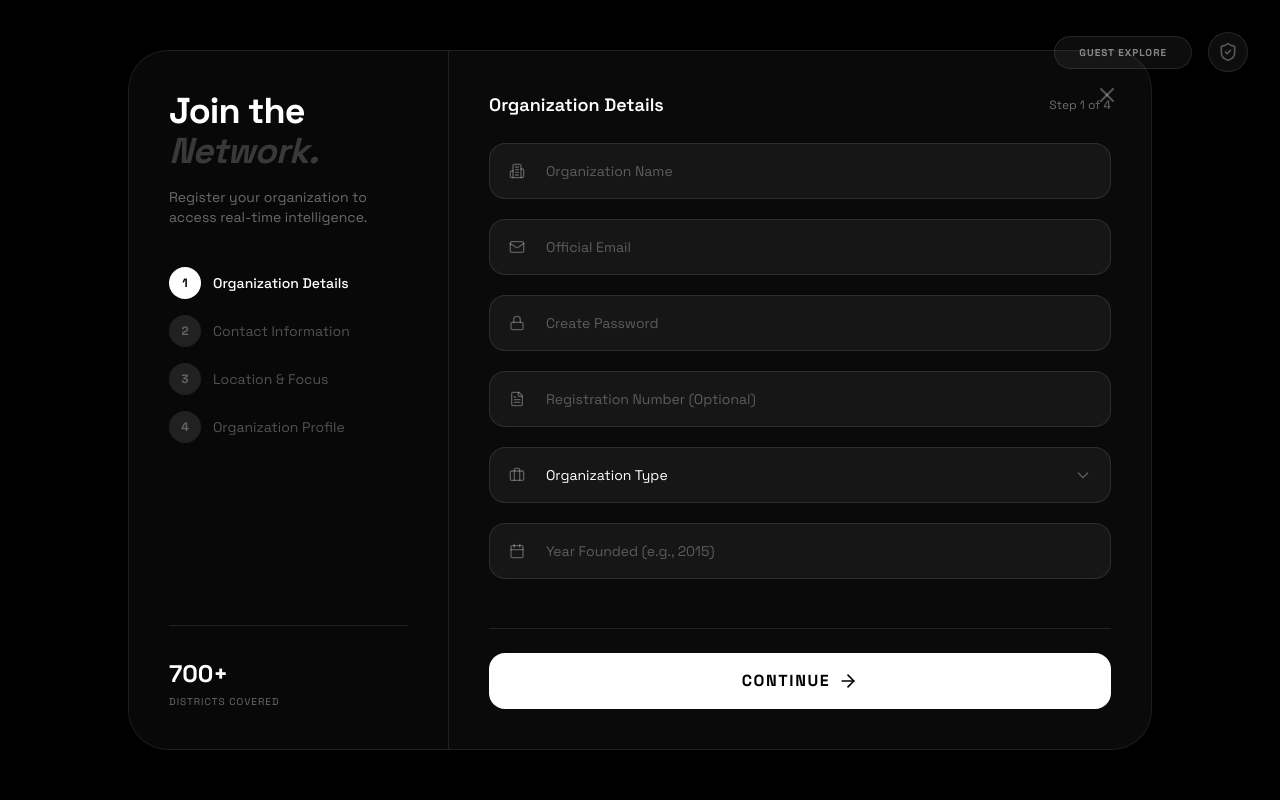
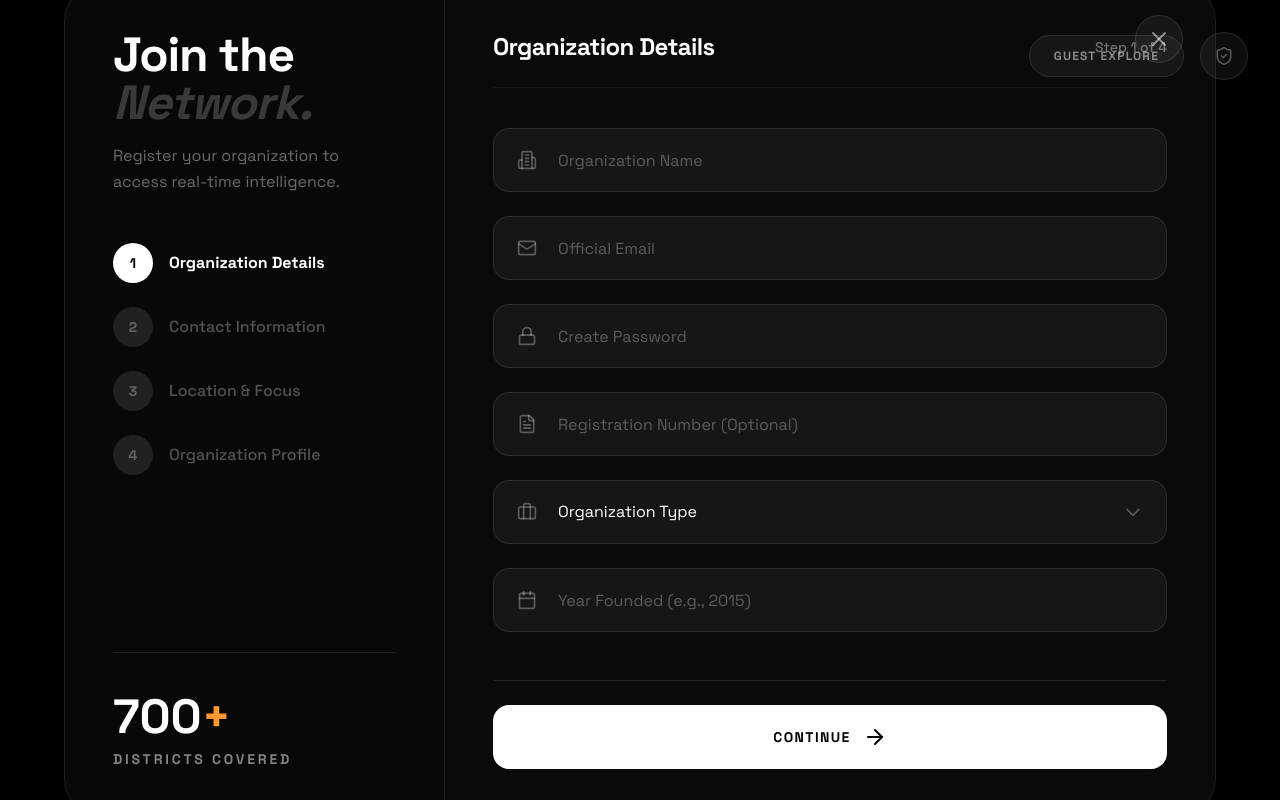
Before and after one commit to Insaan01/ShikshaMap, a Next.js app in the folder frontend/: page / in a window 1280 px wide. Both pictures are taken after a click on the button "REGISTER NGO". Shown: the top 800 px of the page. Built offline with nearby package versions, Linux system fonts and the light colour scheme.

Commit message:
refactor: updated the font size as requested

```diff
--- a/frontend/components/heroSection.tsx
+++ b/frontend/components/heroSection.tsx
@@ -188,7 +188,7 @@ export default function HeroSection() {
             <motion.p
               animate={{ opacity: [0.4, 1, 0.4] }}
               transition={{ repeat: Infinity, duration: 1.5, ease: "easeInOut" }}
-              className="text-white/80 text-xs font-bold tracking-[0.3em] uppercase"
+              className="text-white/80 text-sm font-bold tracking-[0.3em] uppercase"
             >
               Connecting to Bharat...
             </motion.p>
@@ -201,7 +201,7 @@ export default function HeroSection() {
           whileHover={{ scale: 1.05 }}
           whileTap={{ scale: 0.95 }}
           onClick={() => handleNavigation("/landingPage")}
-          className="px-6 py-2 rounded-full bg-white/5 border border-white/10 text-white/50 text-[10px] font-bold uppercase tracking-widest hover:bg-white/10 hover:text-white transition-colors"
+          className="px-6 py-3 rounded-full bg-white/5 border border-white/10 text-white/50 text-xs font-bold uppercase tracking-widest hover:bg-white/10 hover:text-white transition-colors"
         >
           Guest Explore
         </motion.button>
@@ -209,7 +209,7 @@ export default function HeroSection() {
           whileHover={{ scale: 1.1 }}
           whileTap={{ scale: 0.9 }}
           onClick={() => handleNavigation("/admin/login")}
-          className="w-10 h-10 rounded-full bg-white/5 border border-white/10 flex items-center justify-center hover:bg-orange-500/20 group transition-colors"
+          className="w-12 h-12 rounded-full bg-white/5 border border-white/10 flex items-center justify-center hover:bg-orange-500/20 group transition-colors"
         >
           <ShieldCheck className="w-5 h-5 text-white/30 group-hover:text-orange-500 transition-colors" />
         </motion.button>
@@ -217,7 +217,6 @@ export default function HeroSection() {
 
       <section className="relative flex min-h-screen flex-col items-center justify-center px-6 py-12 bg-black overflow-hidden">
 
-        {/* Improvised Vibrant Tricolor God Rays */}
         <CustomGodRays />
 
         <motion.div
@@ -229,27 +228,27 @@ export default function HeroSection() {
         </motion.div>
 
         <motion.div variants={containerVariants} initial="hidden" animate="visible" className="relative z-10 flex flex-col items-center gap-8 text-center max-w-5xl mx-auto">
-          <motion.div variants={itemVariants} className="flex items-center gap-3 px-4 py-2 rounded-full bg-white/5 border border-white/10 backdrop-blur-md">
+          <motion.div variants={itemVariants} className="flex items-center gap-3 px-5 py-2.5 rounded-full bg-white/5 border border-white/10 backdrop-blur-md">
             <div className="flex gap-1">
-              <div className="w-1.5 h-1.5 rounded-full bg-[#FF9933]" />
-              <div className="w-1.5 h-1.5 rounded-full bg-white" />
-              <div className="w-1.5 h-1.5 rounded-full bg-[#138808]" />
+              <div className="w-2 h-2 rounded-full bg-[#FF9933]" />
+              <div className="w-2 h-2 rounded-full bg-white" />
+              <div className="w-2 h-2 rounded-full bg-[#138808]" />
             </div>
-            <span className="text-[10px] font-bold uppercase tracking-[0.3em] text-white/50">National Social Portal</span>
+            <span className="text-xs font-bold uppercase tracking-[0.3em] text-white/50">National Social Portal</span>
           </motion.div>
 
           <motion.h1 variants={itemVariants} className="text-6xl sm:text-8xl md:text-9xl font-bold tracking-tighter text-white">Bridge the Gap</motion.h1>
-          <motion.p variants={itemVariants} className="text-lg sm:text-2xl text-white/40 font-light max-w-2xl leading-relaxed">Intelligence for the growth of Bharat.</motion.p>
+          <motion.p variants={itemVariants} className="text-xl sm:text-3xl text-white/40 font-light max-w-3xl leading-relaxed">Intelligence for the growth of Bharat.</motion.p>
 
           {!isExpanded && (
-            <div className="flex flex-col sm:flex-row gap-4 mt-8">
+            <div className="flex flex-col sm:flex-row gap-5 mt-8">
               <motion.button
                 variants={itemVariants}
                 layoutId="modal"
                 onClick={handleExpand}
                 whileHover={{ scale: 1.05 }}
                 whileTap={{ scale: 0.95 }}
-                className="group h-16 px-10 rounded-full bg-white text-black font-bold text-xs uppercase tracking-widest flex items-center justify-center gap-4 shadow-[0_0_20px_rgba(255,255,255,0.1)] hover:shadow-[0_0_30px_rgba(255,255,255,0.3)] transition-shadow duration-300 relative overflow-hidden"
+                className="group h-16 px-10 rounded-full bg-white text-black font-bold text-sm uppercase tracking-widest flex items-center justify-center gap-4 shadow-[0_0_20px_rgba(255,255,255,0.1)] hover:shadow-[0_0_30px_rgba(255,255,255,0.3)] transition-shadow duration-300 relative overflow-hidden"
               >
                 Register NGO
                 <ArrowRight className="w-5 h-5 transition-transform duration-300 group-hover:translate-x-1.5" />
@@ -260,7 +259,7 @@ export default function HeroSection() {
                 onClick={() => handleNavigation("/ngo/login")}
                 whileHover={{ scale: 1.05 }}
                 whileTap={{ scale: 0.95 }}
-                className="group h-16 px-10 rounded-full bg-white/10 border border-white/20 text-white backdrop-blur-md font-bold text-xs uppercase tracking-widest flex items-center justify-center gap-4 hover:bg-white/20 transition-colors duration-300"
+                className="group h-16 px-10 rounded-full bg-white/10 border border-white/20 text-white backdrop-blur-md font-bold text-sm uppercase tracking-widest flex items-center justify-center gap-4 hover:bg-white/20 transition-colors duration-300"
               >
                 NGO Login
                 <ArrowRight className="w-5 h-5 transition-transform duration-300 group-hover:translate-x-1.5" />
@@ -270,9 +269,10 @@ export default function HeroSection() {
         </motion.div>
       </section>
 
+      {/* Increased typography in Mission Framework */}
       <section className="relative bg-black py-24 px-6 border-t border-white/5">
         <div className="max-w-6xl mx-auto">
-          <h2 className="text-sm font-bold tracking-[0.3em] text-[#FF9933] uppercase mb-12">The Mission Framework</h2>
+          <h2 className="text-base font-bold tracking-[0.3em] text-[#FF9933] uppercase mb-12">The Mission Framework</h2>
           <div className="grid grid-cols-1 md:grid-cols-2 gap-px bg-white/10 rounded-3xl overflow-hidden border border-white/10">
             {[
               { icon: Database, title: "Real-Time Intelligence", step: "01" },
@@ -281,10 +281,11 @@ export default function HeroSection() {
               { icon: Users, title: "Strategic Network", step: "04" },
             ].map((f, i) => (
               <motion.div key={i} className="group bg-black p-12 hover:bg-white/[0.02] transition-colors relative">
-                <span className="absolute top-8 right-8 text-4xl font-bold text-white/[0.03]">{f.step}</span>
-                <f.icon className="w-10 h-10 text-white/30 group-hover:text-[#B35D2B] mb-6 transition-colors" />
-                <h4 className="text-xl font-bold text-white mb-2">{f.title}</h4>
-                <p className="text-white/40 text-sm">Access live metrics for granular national development.</p>
+                {/* Scaled up background number */}
+                <span className="absolute top-8 right-8 text-6xl font-black text-white/[0.03]">{f.step}</span>
+                <f.icon className="w-12 h-12 text-white/30 group-hover:text-[#B35D2B] mb-6 transition-colors" />
+                <h4 className="text-2xl font-bold text-white mb-3">{f.title}</h4>
+                <p className="text-white/40 text-base leading-relaxed">Access live metrics for granular national development.</p>
               </motion.div>
             ))}
           </div>
@@ -295,39 +296,45 @@ export default function HeroSection() {
         {isExpanded && (
           <div className="fixed inset-0 z-[100] flex items-center justify-center p-0 sm:p-4 overflow-y-auto">
             <motion.div initial={{ opacity: 0 }} animate={{ opacity: 1 }} exit={{ opacity: 0 }} onClick={handleClose} className="absolute inset-0 bg-black/95 backdrop-blur-xl" />
-            <motion.div layoutId="modal" className="relative w-full max-w-5xl my-4 overflow-hidden bg-[#050505] sm:rounded-[40px] border border-white/10 flex flex-col lg:flex-row min-h-[600px] lg:min-h-[700px]">
-              <div className="lg:w-[320px] p-8 sm:p-10 flex flex-col justify-between bg-white/[0.01] border-b lg:border-b-0 lg:border-r border-white/10">
-                <div>
-                  <h2 className="text-3xl sm:text-4xl font-bold text-white tracking-tight mb-2">Join the <br /><span className="text-white/20 italic">Network.</span></h2>
-                  <p className="text-white/40 text-sm mt-4">Register your organization to access real-time intelligence.</p>
-                  <div className="mt-10 space-y-4">
+            <motion.div layoutId="modal" className="relative w-full max-w-6xl my-4 overflow-hidden bg-[#050505] sm:rounded-[40px] border border-white/10 flex flex-col lg:flex-row min-h-[600px] lg:min-h-[700px]">
+
+              <div className="lg:w-[380px] p-8 sm:p-12 flex flex-col justify-between bg-white/[0.01] border-b lg:border-b-0 lg:border-r border-white/10 relative">
+                <div className="relative z-10">
+                  <h2 className="text-4xl sm:text-5xl font-bold text-white tracking-tight mb-4">Join the <br /><span className="text-white/20 italic">Network.</span></h2>
+                  <p className="text-white/40 text-base leading-relaxed mt-4">Register your organization to access real-time intelligence.</p>
+
+                  <div className="mt-12 space-y-6">
                     {stepTitles.map((title, index) => (
-                      <div key={index} className="flex items-center gap-3">
-                        <div className={`w-8 h-8 rounded-full flex items-center justify-center text-xs font-bold transition-all duration-300 ${currentStep > index + 1 ? "bg-[#138808] text-white" : currentStep === index + 1 ? "bg-white text-black" : "bg-white/10 text-white/30"}`}>
-                          {currentStep > index + 1 ? <CheckCircle2 className="w-4 h-4" /> : index + 1}
+                      <div key={index} className="flex items-center gap-4">
+                        <div className={`w-10 h-10 rounded-full flex items-center justify-center text-sm font-bold transition-all duration-300 ${currentStep > index + 1 ? "bg-[#138808] text-white" : currentStep === index + 1 ? "bg-white text-black" : "bg-white/10 text-white/30"}`}>
+                          {currentStep > index + 1 ? <CheckCircle2 className="w-5 h-5" /> : index + 1}
                         </div>
-                        <span className={`text-sm transition-colors duration-300 ${currentStep === index + 1 ? "text-white font-medium" : "text-white/30"}`}>{title}</span>
+                        <span className={`text-base transition-colors duration-300 ${currentStep === index + 1 ? "text-white font-bold" : "text-white/30 font-medium"}`}>{title}</span>
                       </div>
                     ))}
                   </div>
                 </div>
-                <div className="hidden lg:block border-t border-white/10 pt-8 mt-8">
-                  <p className="text-2xl font-bold text-white">700+</p>
-                  <p className="text-[10px] text-white/40 uppercase tracking-widest mt-1">
+
+                {/* --- HUGE STATS SCALING HERE --- */}
+                <div className="hidden lg:block border-t border-white/10 pt-10 mt-10 relative z-10">
+                  <p className="text-5xl font-extrabold text-white">700<span className="text-[#FF9933]">+</span></p>
+                  <p className="text-xs sm:text-sm text-white/50 uppercase tracking-[0.2em] font-bold mt-2">
                     Districts Covered
                   </p>
                 </div>
               </div>
 
-              <div className="flex-1 p-8 sm:p-10 bg-white/[0.02] overflow-y-auto max-h-[70vh] lg:max-h-none">
+              <div className="flex-1 p-8 sm:p-12 bg-white/[0.02] overflow-y-auto max-h-[70vh] lg:max-h-none">
                 <form onSubmit={handleSubmit} className="h-full flex flex-col">
-                  <div className="flex items-center justify-between mb-6">
-                    <h3 className="text-lg font-semibold text-white">{stepTitles[currentStep - 1]}</h3>
-                    <span className="text-xs text-white/40">Step {currentStep} of {totalSteps}</span>
+
+                  <div className="flex items-center justify-between mb-10 border-b border-white/5 pb-6">
+                    {/* Scaled up Form Title */}
+                    <h3 className="text-2xl font-bold text-white tracking-tight">{stepTitles[currentStep - 1]}</h3>
+                    <span className="text-sm font-medium text-white/40">Step {currentStep} of {totalSteps}</span>
                   </div>
 
                   <AnimatePresence mode="wait">
-                    <motion.div key={currentStep} initial={{ opacity: 0, x: 20 }} animate={{ opacity: 1, x: 0 }} exit={{ opacity: 0, x: -20 }} transition={{ duration: 0.3 }} className="flex-1 space-y-5">
+                    <motion.div key={currentStep} initial={{ opacity: 0, x: 20 }} animate={{ opacity: 1, x: 0 }} exit={{ opacity: 0, x: -20 }} transition={{ duration: 0.3 }} className="flex-1 space-y-6">
                       {currentStep === 1 && (
                         <>
                           <CustomInput icon={Building2} placeholder="Organization Name" name="orgName" value={formState.orgName} onChange={handleInputChange} />
@@ -351,26 +358,18 @@ export default function HeroSection() {
                         <>
                           <CustomSelect icon={MapPin} placeholder="State" options={indianStates} name="state" value={formState.state} onChange={handleInputChange} />
                           <div className="grid grid-cols-2 gap-4">
-                              {/* DISTRICT DROPDOWN */}
-                              <CustomSelect
-                                icon={MapPin}
-                                placeholder="District"
-                                options={mpDistricts}
-                                name="district"
-                                value={formState.district}
-                                onChange={handleInputChange}
-                              />
+                            <CustomSelect icon={MapPin} placeholder="District" options={mpDistricts} name="district" value={formState.district} onChange={handleInputChange} />
                             <CustomInput icon={MapPin} placeholder="City/Town" name="city" value={formState.city} onChange={handleInputChange} />
                           </div>
                           <CustomInput icon={MapPin} placeholder="PIN Code" name="pincode" value={formState.pincode} onChange={handleInputChange} />
-                          <div className="mt-6">
-                            <label className="text-sm text-white/50 mb-3 block">
+                          <div className="mt-8">
+                            <label className="text-sm font-bold text-white/50 mb-4 block uppercase tracking-widest">
                               Focus Areas (Select all that apply)
                             </label>
-                            <div className="grid grid-cols-2 gap-2">
+                            <div className="grid grid-cols-2 gap-3">
                               {focusAreas.map((area) => (
-                                <button key={area.id} type="button" onClick={() => toggleFocusArea(area.id)} className={`p-3 rounded-xl text-left text-sm flex items-center gap-2 transition-all duration-200 ${selectedFocusAreas.includes(area.id) ? "bg-[#FF9933]/20 border-[#FF9933]/50 text-white border" : "bg-white/5 border border-white/10 text-white/60 hover:bg-white/10"}`}>
-                                  <span>{area.icon}</span><span>{area.label}</span>
+                                <button key={area.id} type="button" onClick={() => toggleFocusArea(area.id)} className={`p-4 rounded-xl text-left text-base flex items-center gap-3 transition-all duration-200 ${selectedFocusAreas.includes(area.id) ? "bg-[#FF9933]/20 border-[#FF9933]/50 text-white border" : "bg-white/5 border border-white/10 text-white/60 hover:bg-white/10"}`}>
+                                  <span className="text-xl">{area.icon}</span><span className="font-medium">{area.label}</span>
                                 </button>
                               ))}
                             </div>
@@ -384,8 +383,8 @@ export default function HeroSection() {
                           <CustomInput icon={Heart} placeholder="Beneficiaries Served (Approx. number)" name="beneficiaries" value={formState.beneficiaries} onChange={handleInputChange} />
                           <CustomInput icon={Target} placeholder="Operating Districts (e.g., 5 districts)" name="operatingDistricts" value={formState.operatingDistricts} onChange={handleInputChange} />
 
-                          <div className="mt-4 p-4 rounded-2xl bg-[#138808]/10 border border-[#138808]/20">
-                            <p className="text-sm text-white/70">
+                          <div className="mt-6 p-6 rounded-2xl bg-[#138808]/10 border border-[#138808]/20">
+                            <p className="text-base text-white/80 leading-relaxed">
                               By registering, you agree to join India&apos;s
                               largest NGO intelligence network and contribute to
                               national development data.
@@ -396,24 +395,24 @@ export default function HeroSection() {
                     </motion.div>
                   </AnimatePresence>
 
-                  <div className="flex gap-4 mt-8 pt-6 border-t border-white/10">
+                  <div className="flex gap-4 mt-12 pt-6 border-t border-white/10">
                     {currentStep > 1 && (
-                      <button type="button" onClick={handleBack} className="h-14 px-6 rounded-xl bg-white/5 border border-white/10 text-white font-medium flex items-center gap-2 hover:bg-white/10 transition-all">
-                        <ArrowLeft className="w-4 h-4" /> Back
+                      <button type="button" onClick={handleBack} className="h-16 px-8 rounded-xl bg-white/5 border border-white/10 text-white font-bold text-sm uppercase flex items-center gap-2 hover:bg-white/10 transition-all">
+                        <ArrowLeft className="w-5 h-5" /> Back
                       </button>
                     )}
-                    <button type="submit" className="group flex-1 h-14 rounded-xl bg-white text-black font-bold uppercase tracking-widest flex items-center justify-center gap-2 hover:bg-white/90 transition-all relative overflow-hidden">
+                    <button type="submit" className="group flex-1 h-16 rounded-xl bg-white text-black font-bold uppercase tracking-widest text-sm flex items-center justify-center gap-3 hover:bg-white/90 transition-all relative overflow-hidden">
                       {currentStep === totalSteps ? (
-                        <>Complete Registration <CheckCircle2 className="w-5 h-5 transition-transform duration-300 group-hover:scale-110" /></>
+                        <>Complete Registration <CheckCircle2 className="w-6 h-6 transition-transform duration-300 group-hover:scale-110" /></>
                       ) : (
-                        <>Continue <ArrowRight className="w-5 h-5 transition-transform duration-300 group-hover:translate-x-1.5" /></>
+                        <>Continue <ArrowRight className="w-6 h-6 transition-transform duration-300 group-hover:translate-x-1.5" /></>
                       )}
                     </button>
                   </div>
                 </form>
               </div>
 
-              <button onClick={handleClose} className="absolute right-4 top-4 sm:right-6 sm:top-6 p-2 text-white/30 hover:text-white transition-colors">
+              <button onClick={handleClose} className="absolute right-6 top-6 sm:right-8 sm:top-8 w-12 h-12 flex items-center justify-center rounded-full bg-white/5 border border-white/10 text-white/50 hover:text-white hover:bg-white/10 transition-colors z-50">
                 <X className="w-6 h-6" />
               </button>
             </motion.div>
@@ -431,8 +430,6 @@ function CustomGodRays() {
   return (
     <div className="absolute inset-0 overflow-hidden pointer-events-none z-0">
       <div className="absolute inset-0 bg-black z-0" />
-
-      {/* Rotating Tricolor Rays - Smoother, more vibrant implementation */}
       <motion.div
         animate={{ rotate: 360 }}
         transition={{ duration: 40, repeat: Infinity, ease: "linear" }}
@@ -441,21 +438,19 @@ function CustomGodRays() {
           background: `conic-gradient(
             from 0deg,
             transparent 0deg,
-            rgba(255, 153, 51, 0.8) 45deg, /* Vibrant Saffron */
+            rgba(255, 153, 51, 0.8) 45deg,
             transparent 90deg,
             transparent 120deg,
-            rgba(255, 255, 255, 0.8) 165deg, /* Bright White */
+            rgba(255, 255, 255, 0.8) 165deg,
             transparent 210deg,
             transparent 240deg,
-            rgba(19, 136, 8, 0.8) 285deg, /* Deep Green */
+            rgba(19, 136, 8, 0.8) 285deg,
             transparent 330deg,
             transparent 360deg
           )`,
           filter: "blur(100px)",
         }}
       />
-
-      {/* Radial Vignette Mask to fade out the edges and ensure text is readable */}
       <div
         className="absolute inset-0 z-20"
         style={{
@@ -484,25 +479,27 @@ function AshokaChakra({ size, color }: { size: number; color: string }) {
   );
 }
 
+// Increased sizes in CustomInput
 function CustomInput({ icon: Icon, ...props }: any) {
   return (
     <div className="relative group">
-      <Icon className="absolute left-5 top-1/2 -translate-y-1/2 w-4 h-4 text-white/30 group-focus-within:text-white/50 transition-colors" />
-      <input {...props} className="w-full h-14 pl-14 pr-5 rounded-xl bg-white/5 border border-white/10 text-white text-sm placeholder:text-white/30 focus:outline-none focus:border-white/30 focus:bg-white/[0.07] transition-all" />
+      <Icon className="absolute left-6 top-1/2 -translate-y-1/2 w-5 h-5 text-white/30 group-focus-within:text-white/50 transition-colors" />
+      <input {...props} className="w-full h-16 pl-16 pr-6 rounded-2xl bg-white/5 border border-white/10 text-white text-base placeholder:text-white/30 focus:outline-none focus:border-white/30 focus:bg-white/[0.07] transition-all" />
     </div>
   );
 }
 
+// Increased sizes in CustomSelect
 function CustomSelect({ icon: Icon, placeholder, options, ...props }: any) {
   return (
     <div className="relative group">
-      <Icon className="absolute left-5 top-1/2 -translate-y-1/2 w-4 h-4 text-white/30 group-focus-within:text-white/50 transition-colors pointer-events-none" />
-      <select {...props} className="w-full h-14 pl-14 pr-5 rounded-xl bg-white/5 border border-white/10 text-white text-sm focus:outline-none focus:border-white/30 focus:bg-white/[0.07] transition-all appearance-none cursor-pointer">
+      <Icon className="absolute left-6 top-1/2 -translate-y-1/2 w-5 h-5 text-white/30 group-focus-within:text-white/50 transition-colors pointer-events-none" />
+      <select {...props} className="w-full h-16 pl-16 pr-6 rounded-2xl bg-white/5 border border-white/10 text-white text-base focus:outline-none focus:border-white/30 focus:bg-white/[0.07] transition-all appearance-none cursor-pointer">
         <option value="" disabled className="bg-[#0a0a0a] text-white/30">{placeholder}</option>
         {options.map((opt: string) => <option key={opt} value={opt} className="bg-[#0a0a0a] text-white">{opt}</option>)}
       </select>
-      <div className="absolute right-5 top-1/2 -translate-y-1/2 pointer-events-none">
-        <svg className="w-4 h-4 text-white/30" fill="none" stroke="currentColor" viewBox="0 0 24 24">
+      <div className="absolute right-6 top-1/2 -translate-y-1/2 pointer-events-none">
+        <svg className="w-5 h-5 text-white/30" fill="none" stroke="currentColor" viewBox="0 0 24 24">
           <path strokeLinecap="round" strokeLinejoin="round" strokeWidth={2} d="M19 9l-7 7-7-7" />
         </svg>
       </div>
```
Also changed, not shown: frontend/components/MadhyaPradeshMap.tsx (+8 -7 lines). Lines whose indentation alone changed are shown as unchanged.
